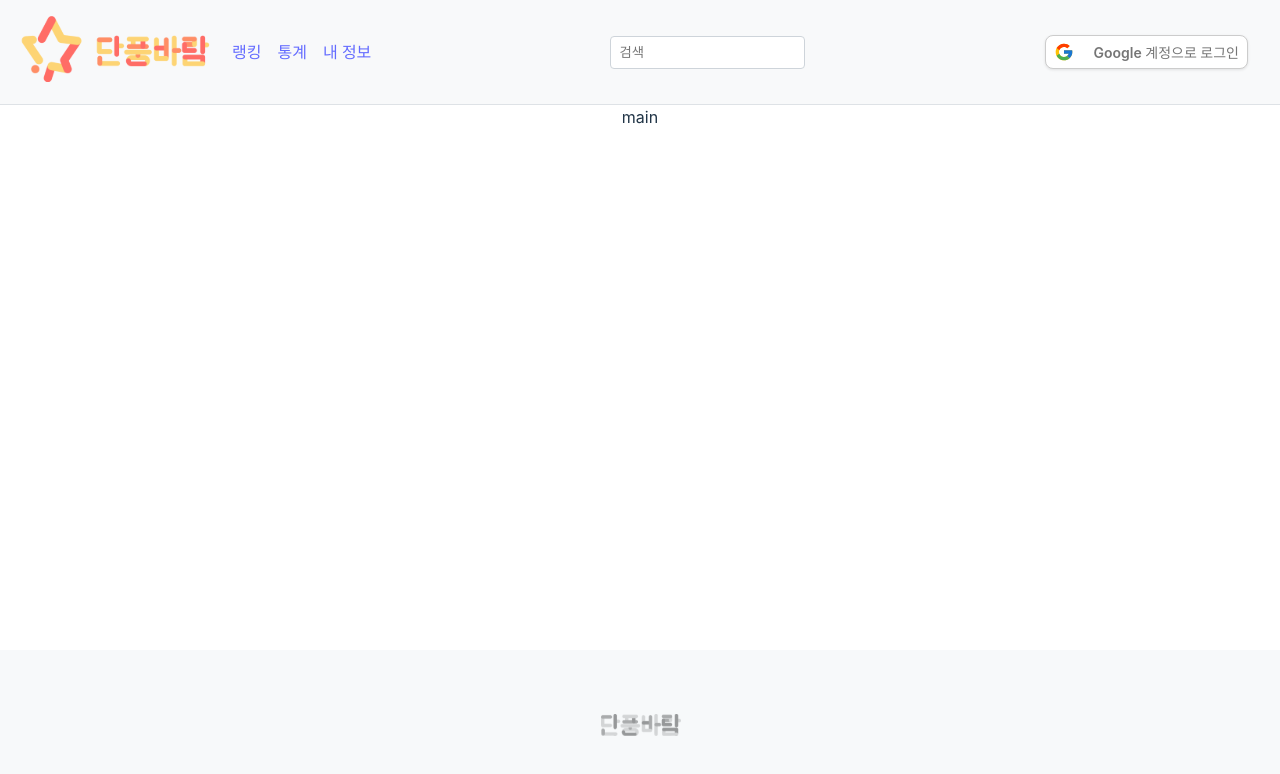
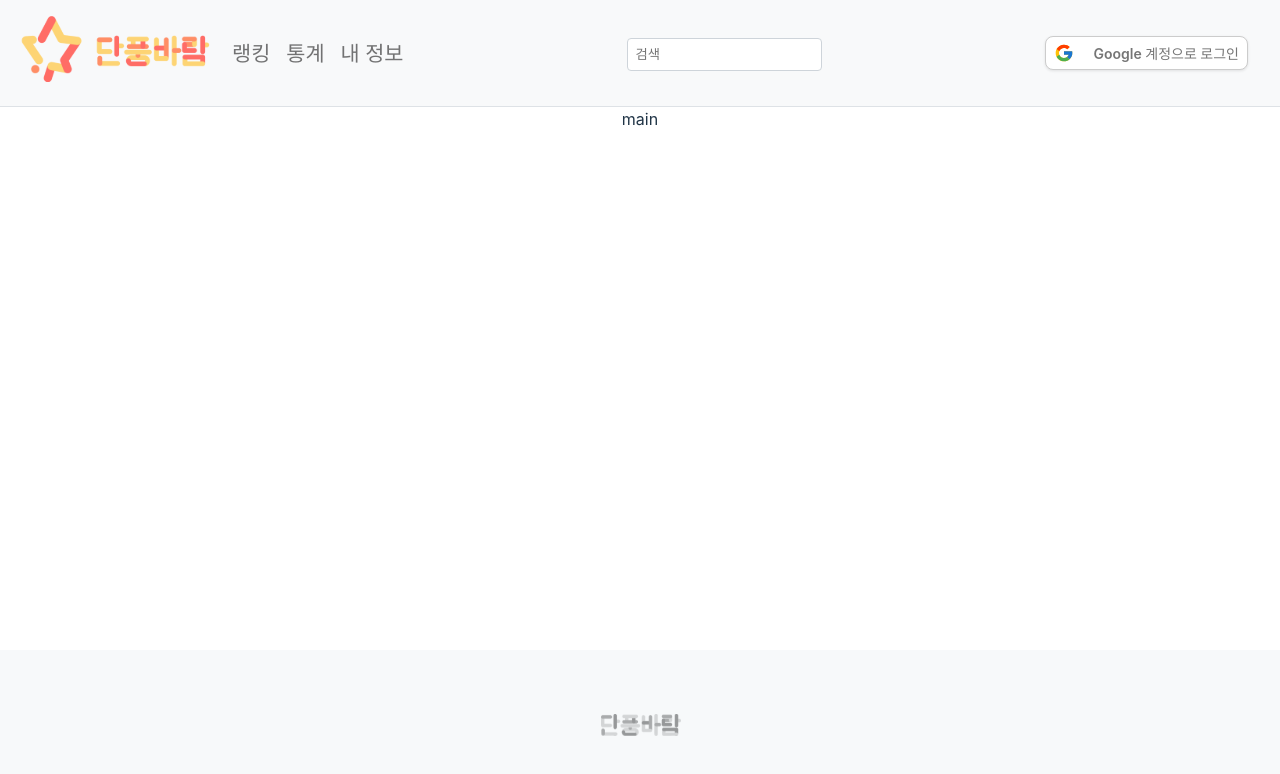
Before and after one commit to GC-MapleWind/DPBR-FE, a React (Vite) app: page / in a window 1280 px wide. Shown: the top 774 px of the page. Built offline with nearby package versions, Linux system fonts and the light colour scheme; no server answers.

Commit message:
feat: 네비게이션 bar 버튼 css 적용

```diff
--- a/src/components/NavBar.jsx
+++ b/src/components/NavBar.jsx
@@ -21,10 +21,11 @@ const NavBar = () => {
         <header>
             <nav>
                 <ul>
-                    <li><Link to="/"><img src="../../public/logo.svg" alt="홈 아이콘" className={styles.logo}/></Link></li>
-                    <li><Link to="/ranking">랭킹</Link></li>
-                    <li><Link to="/statistics">통계</Link></li>
-                    <li><Link to="/profile">내 정보</Link></li>
+                    <li className={styles.navItem}><Link to="/"><img src="../../public/logo.svg" alt="홈 아이콘"
+                                                                     className={styles.logo}/></Link></li>
+                    <li className={styles.navItem}><Link to="/ranking">랭킹</Link></li>
+                    <li className={styles.navItem}><Link to="/statistics">통계</Link></li>
+                    <li className={styles.navItem}><Link to="/profile">내 정보</Link></li>
                     <li style={{marginLeft: 'auto'}}>
                         <input type="text" placeholder="검색"/>
                     </li>
--- a/src/styles/NavBar.module.css
+++ b/src/styles/NavBar.module.css
@@ -15,3 +15,18 @@ ul {
     align-items: center;
     height: 100%;
 }
+
+.navItem a {
+    color: inherit; /* li의 색상을 상속받음 */
+    text-decoration: none; /* 밑줄 제거 */
+}
+
+.navItem a:hover {
+    color: #FF6D6A; /* 호버 상태에서 색상 변경 */
+}
+
+li {
+    color: rgba(0, 0, 0, 0.54); /* text-black-54 */
+    font-weight: 600; /* font-semibold */
+    font-size: 1.3rem; /* text-sm */
+}
```
